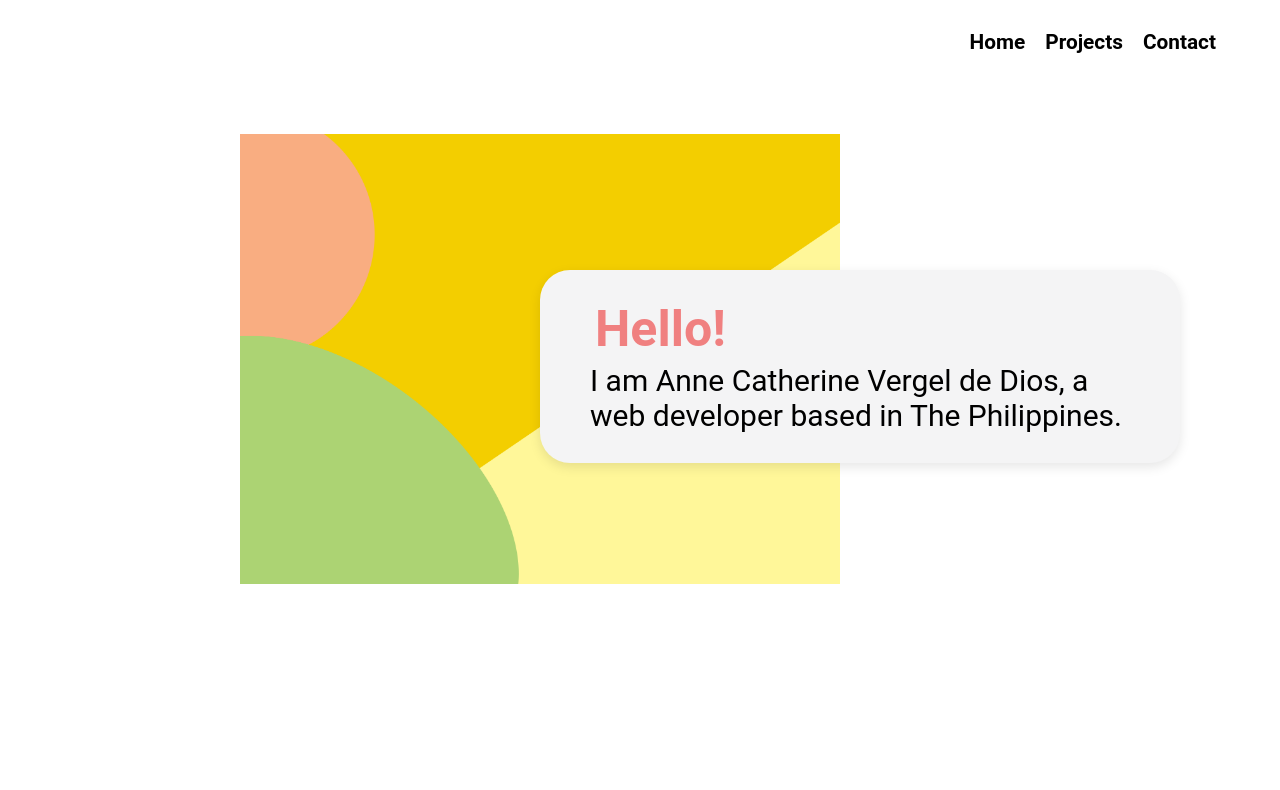
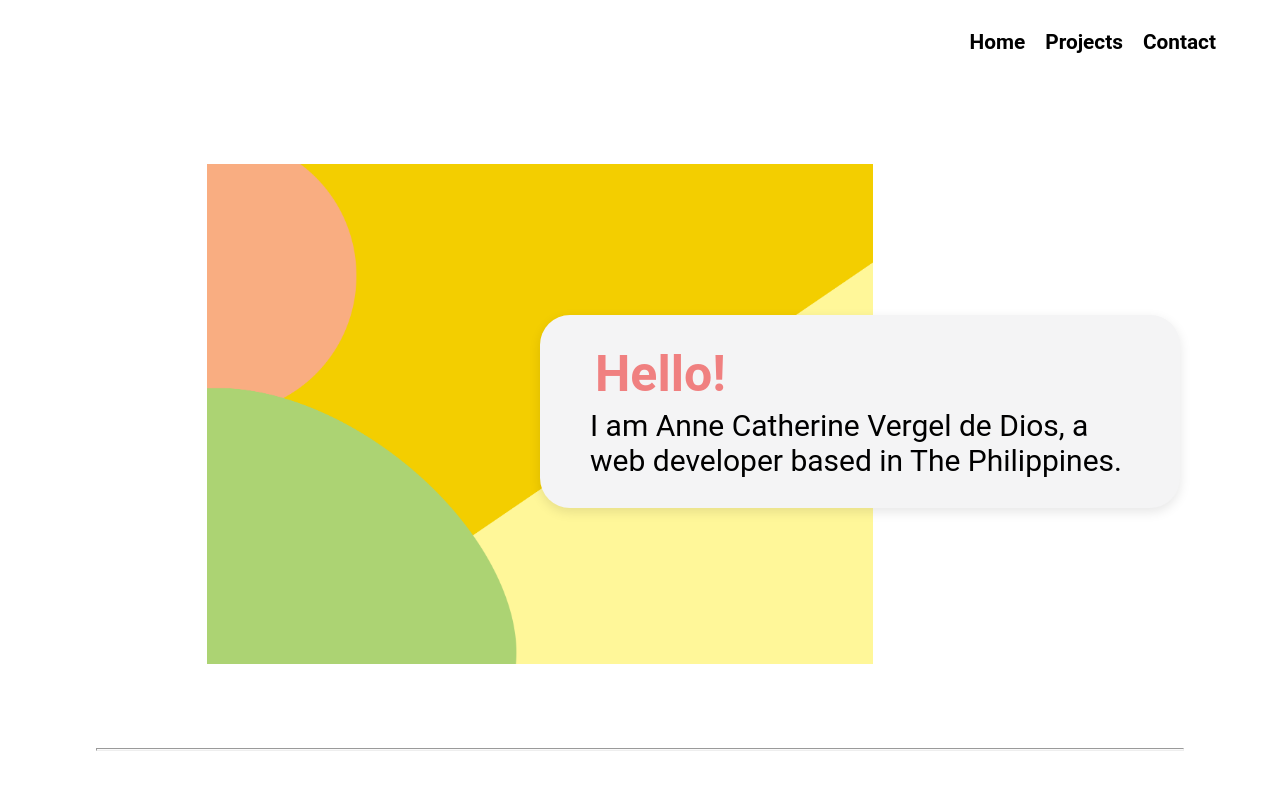
Before and after one commit to LetsGo12300/portfolio, a React (Create React App) app: page / in a window 1280 px wide. Shown: the top 790 px of the page. Built offline with nearby package versions, Linux system fonts and the light colour scheme.

Commit message:
Added Divider component - hr tag

```diff
--- a/src/App.js
+++ b/src/App.js
@@ -7,10 +7,25 @@ const App = () => {
     document.title = "Anne Catherine V.";
   });
 
+  const Divider = () => {
+    return (
+      <hr
+        style={{
+          color: '#fafafa',
+          backgroundColor: '#fafafa',
+          height: 3,
+          margin: 'auto',
+          width: '85%'
+        }}
+      />
+    )
+  };
+
   return (
     <>
-    <Navbar/>
-    <Home/>
+      <Navbar/>
+      <Home/>
+      <Divider/>
     </>
   );
 };
--- a/src/index.css
+++ b/src/index.css
@@ -52,13 +52,13 @@ a:link, a:visited, a:hover, a:active{
     position: relative;
     display: flex;
     justify-content: center;
-    margin-top: 50px;
+    margin: 80px 0px;
     transform: translate(-100px);
 }
 
 img.home-img{
-    width: 600px;
-    height: auto;
+    height: 500px;
+    width: auto;
 }
 
 div.home-text{
```
